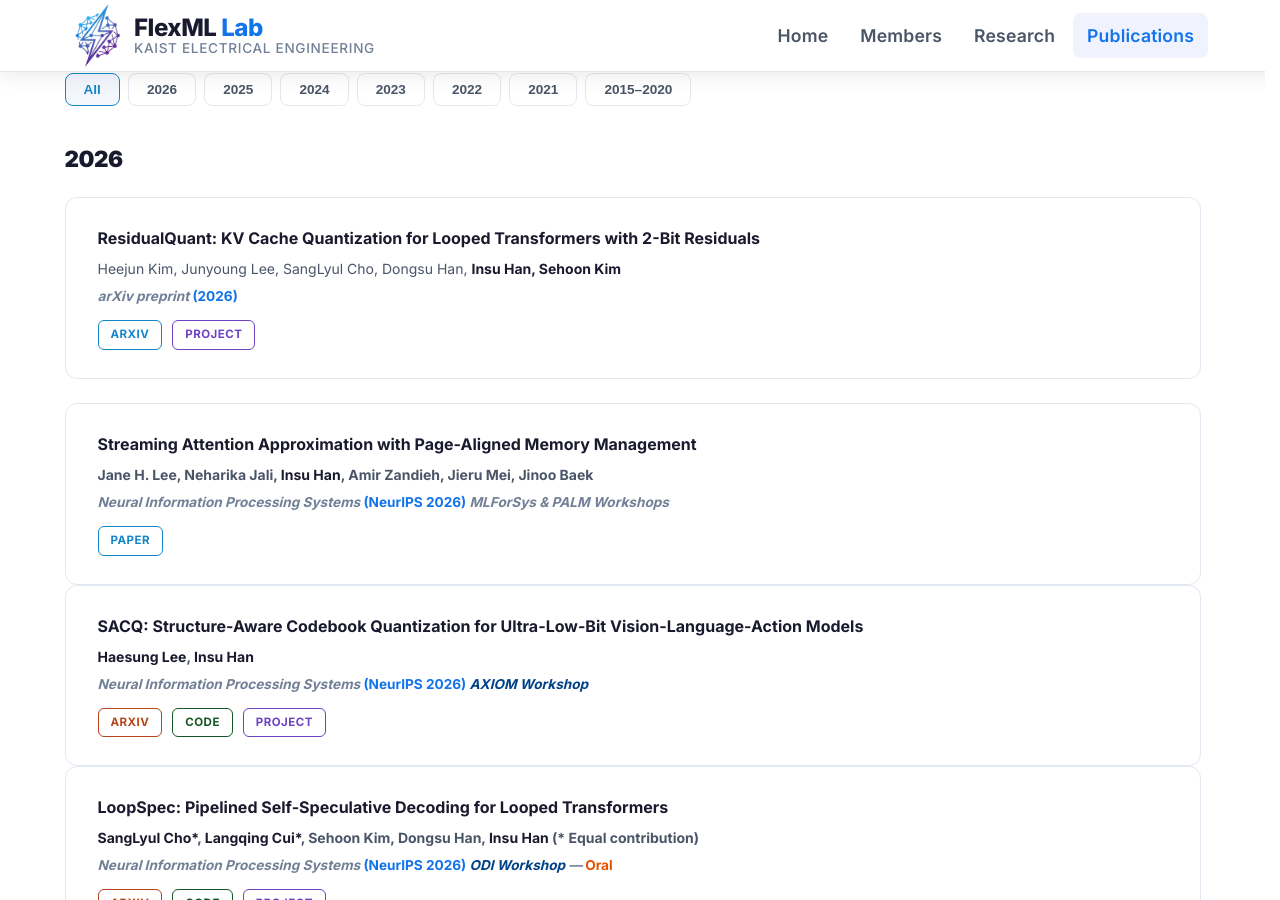
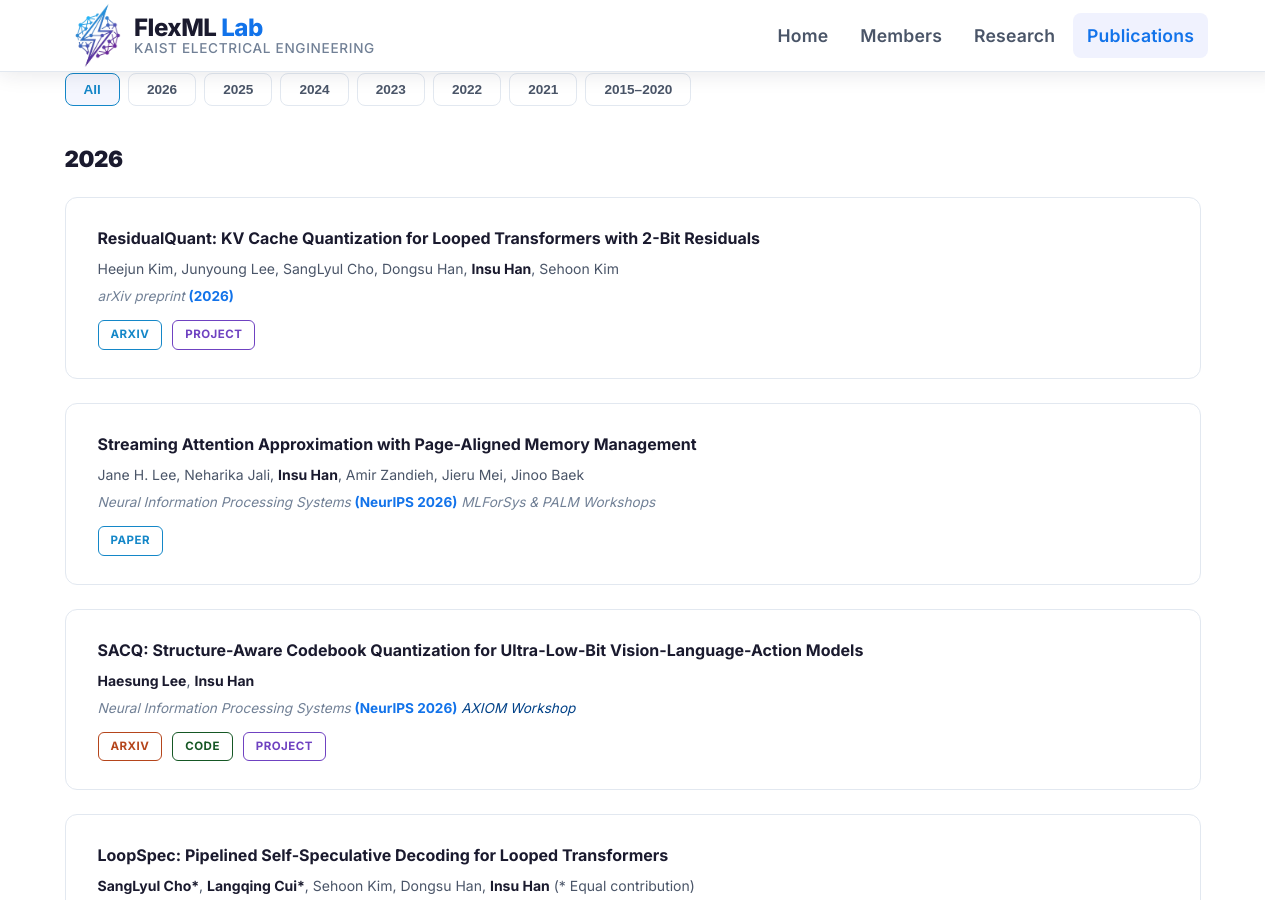
Before and after one commit to kaist-flexml-lab/kaist-flexml-lab.github.io, a Jekyll site: the page built from publications.html, in a window 1280 px wide and 900 px high, scrolled down 320 px. Built offline with Jekyll 4.4.1, drawn with Linux system fonts in a browser that asks for light colours.

Commit message:
Fix HTML tag for author's name formatting

```diff
--- a/publications.html
+++ b/publications.html
@@ -48,7 +48,7 @@ permalink: /publications/
         <div class="pub-item" data-category="2026" data-animate>
           <div class="pub-content">
             <div class="pub-title"><a href="#">ResidualQuant: KV Cache Quantization for Looped Transformers with 2-Bit Residuals</a></div>
-            <div class="pub-authors">Heejun Kim, Junyoung Lee, SangLyul Cho, Dongsu Han, <strong>Insu Han</string>, Sehoon Kim</div>
+            <div class="pub-authors">Heejun Kim, Junyoung Lee, SangLyul Cho, Dongsu Han, <strong>Insu Han</strong>, Sehoon Kim</div>
             <div class="pub-venue">arXiv preprint <strong>(2026)</strong></div>
             <div style="display:flex; gap:10px; flex-wrap:wrap;">
               <a href="https://arxiv.org/pdf/2610.10381" class="pub-link pub-link--pdf">arXiv</a>
```
